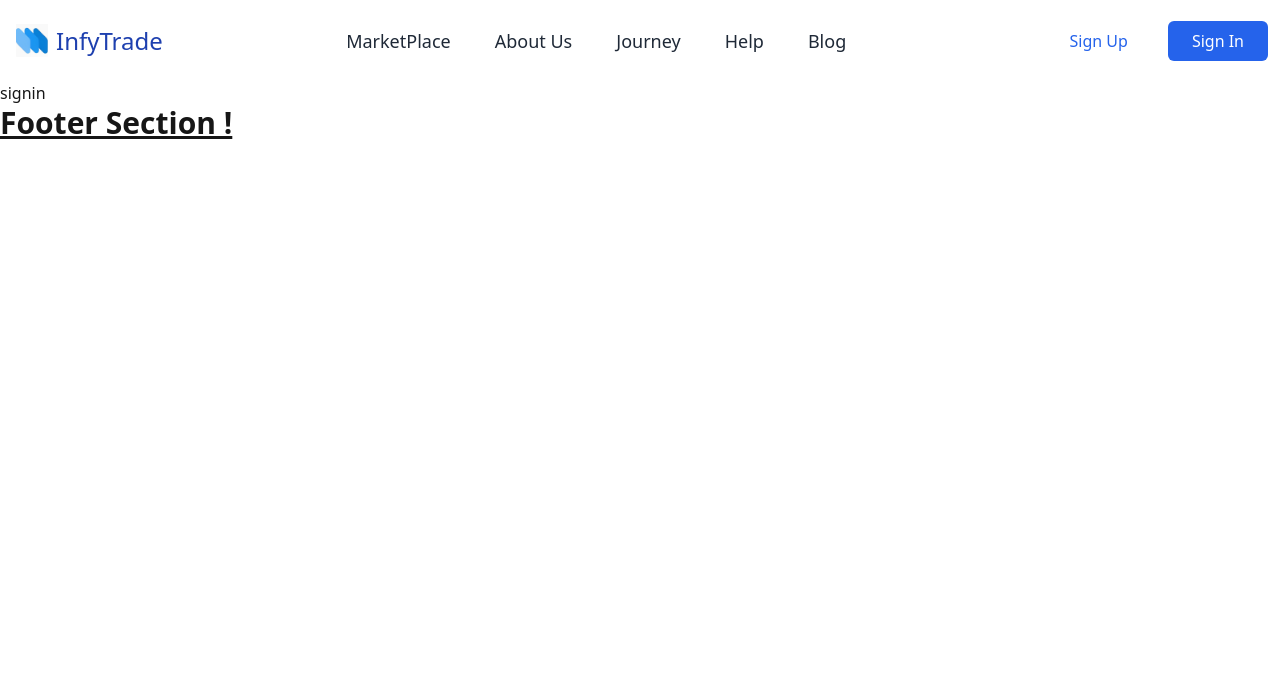
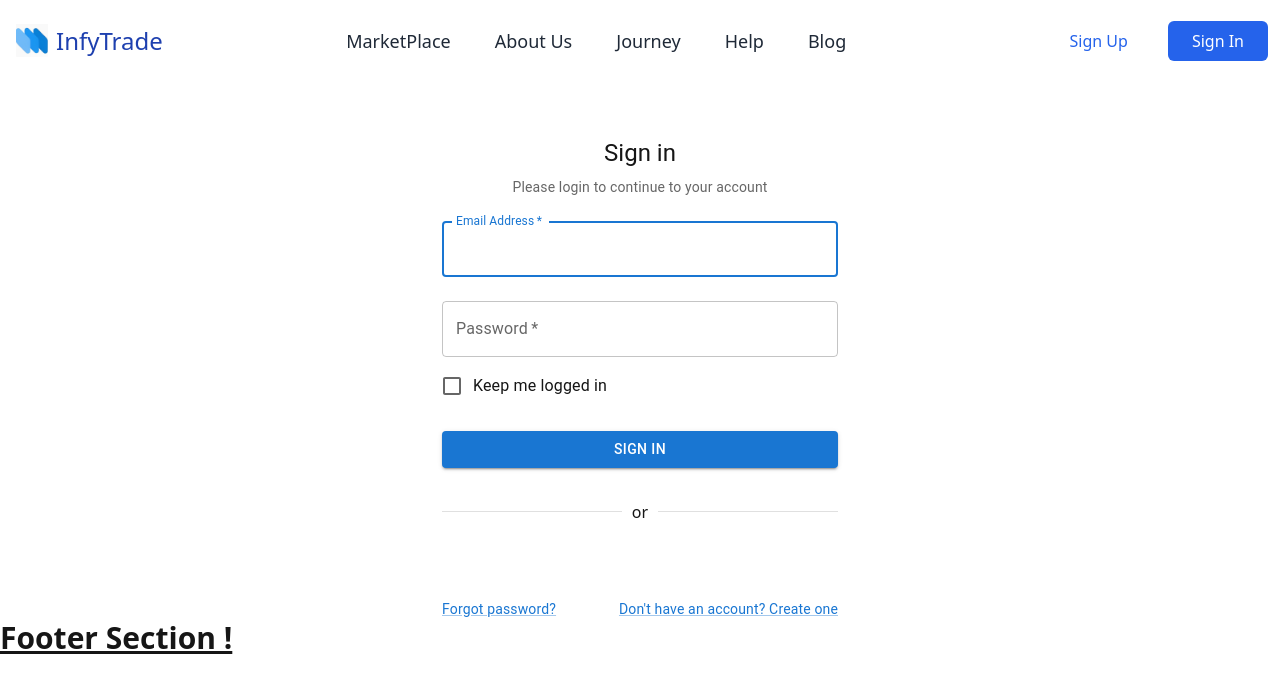
Before and after one commit to karthikreddy-7/InfyTrade, a React (Create React App) app in the folder frontend/infytradefe/: page /signin in a window 1280 px wide. Shown: the top 692 px of the page. Built offline with nearby package versions, Linux system fonts and the light colour scheme.

Commit message:
added signin and signup

```diff
--- a/frontend/infytradefe/package.json
+++ b/frontend/infytradefe/package.json
@@ -3,7 +3,11 @@
   "version": "0.1.0",
   "private": true,
   "dependencies": {
+    "@emotion/react": "^11.13.0",
+    "@emotion/styled": "^11.13.0",
     "@headlessui/react": "^2.1.2",
+    "@mui/material": "^5.16.5",
+    "@react-oauth/google": "^0.12.1",
     "@reduxjs/toolkit": "^2.2.6",
     "@testing-library/jest-dom": "^5.17.0",
     "@testing-library/react": "^13.4.0",
--- a/frontend/infytradefe/src/components/signin.js
+++ b/frontend/infytradefe/src/components/signin.js
@@ -1,10 +1,103 @@
 import React from "react";
+import {
+  Box,
+  Button,
+  Checkbox,
+  Container,
+  FormControlLabel,
+  Grid,
+  Link,
+  TextField,
+  Typography,
+  Divider,
+} from "@mui/material";
+import { GoogleOAuthProvider, GoogleLogin } from '@react-oauth/google';
+
+const clientId = "";
 
 const Signin = () => {
+  const handleGoogleLoginSuccess = (response) => {
+    console.log('Login Success:', response);
+  };
+
+  const handleGoogleLoginFailure = (error) => {
+    console.error('Login Failed:', error);
+  };
+
   return (
-    <>
-      <div>signin</div>
-    </>
+    <GoogleOAuthProvider clientId={clientId}>
+      <Container component="main" maxWidth="xs">
+        <Box
+          sx={{
+            marginTop: 8,
+            display: 'flex',
+            flexDirection: 'column',
+            alignItems: 'center',
+          }}
+        >
+          <Typography component="h1" variant="h5">
+            Sign in
+          </Typography>
+          <Typography variant="body2" color="textSecondary" sx={{ mt: 1 }}>
+            Please login to continue to your account
+          </Typography>
+          <Box component="form" noValidate sx={{ mt: 1 }}>
+            <TextField
+              margin="normal"
+              required
+              fullWidth
+              id="email"
+              label="Email Address"
+              name="email"
+              autoComplete="email"
+              autoFocus
+            />
+            <TextField
+              margin="normal"
+              required
+              fullWidth
+              name="password"
+              label="Password"
+              type="password"
+              id="password"
+              autoComplete="current-password"
+            />
+            <FormControlLabel
+              control={<Checkbox value="remember" color="primary" />}
+              label="Keep me logged in"
+            />
+            <Button
+              type="submit"
+              fullWidth
+              variant="contained"
+              sx={{ mt: 3, mb: 2 }}
+            >
+              Sign In
+            </Button>
+            <Divider sx={{ my: 2 }}>or</Divider>
+            <Box sx={{ mb: 2 }}>
+              <GoogleLogin
+                onSuccess={handleGoogleLoginSuccess}
+                onFailure={handleGoogleLoginFailure}
+                buttonText="Sign in with Google"
+              />
+            </Box>
+            <Grid container>
+              <Grid item xs>
+                <Link href="#" variant="body2">
+                  Forgot password?
+                </Link>
+              </Grid>
+              <Grid item>
+                <Link href="/signup" variant="body2">
+                  {"Don't have an account? Create one"}
+                </Link>
+              </Grid>
+            </Grid>
+          </Box>
+        </Box>
+      </Container>
+    </GoogleOAuthProvider>
   );
 };
 
--- a/frontend/infytradefe/src/components/signup.js
+++ b/frontend/infytradefe/src/components/signup.js
@@ -1,10 +1,98 @@
-import React from "react";
+import React from 'react';
+import {
+  Box,
+  Button,
+  Checkbox,
+  Container,
+  FormControlLabel,
+  Grid,
+  Link,
+  TextField,
+  Typography,
+  Divider,
+} from '@mui/material';
+import { GoogleOAuthProvider, GoogleLogin } from '@react-oauth/google';
+
+const clientId = ' ';
 
 const Signup = () => {
+  const handleGoogleLoginSuccess = (response) => {
+    console.log('Login Success:', response);
+  };
+
+  const handleGoogleLoginFailure = (error) => {
+    console.error('Login Failed:', error);
+  };
+
   return (
-    <>
-      <div>signup</div>
-    </>
+    <GoogleOAuthProvider clientId={clientId}>
+      <Container component="main" maxWidth="xs">
+        <Box
+          sx={{
+            marginTop: 8,
+            display: 'flex',
+            flexDirection: 'column',
+            alignItems: 'center',
+          }}
+        >
+          <Typography component="h1" variant="h5">
+            Sign Up
+          </Typography>
+          <Typography variant="body2" color="textSecondary" sx={{ mt: 1 }}>
+            Sign up to enjoy the features of InfyTrade
+          </Typography>
+          <Box component="form" noValidate sx={{ mt: 1 }}>
+            <TextField
+              margin="normal"
+              required
+              fullWidth
+              id="email"
+              label="Email Address"
+              name="email"
+              autoComplete="email"
+              autoFocus
+            />
+            <TextField
+              margin="normal"
+              required
+              fullWidth
+              name="password"
+              label="Password"
+              type="password"
+              id="password"
+              autoComplete="current-password"
+            />
+            <FormControlLabel
+              control={<Checkbox value="remember" color="primary" />}
+              label="Keep me logged in"
+            />
+            <Button
+              type="submit"
+              fullWidth
+              variant="contained"
+              sx={{ mt: 3, mb: 2, bgcolor: 'primary.dark' }}
+            >
+              Sign Up
+            </Button>
+            <Divider sx={{ my: 2 }}>or</Divider>
+            <Box sx={{ mb: 2 }}>
+              <GoogleLogin
+                onSuccess={handleGoogleLoginSuccess}
+                onFailure={handleGoogleLoginFailure}
+                buttonText="Continue with Google"
+              />
+            </Box>
+            <Grid container>
+              <Grid item>
+                <Link href="#" variant="body2">
+                  {'Already have an account? Sign in'}
+                </Link>
+              </Grid>
+            </Grid>
+          </Box>
+        </Box>
+      </Container>
+    </GoogleOAuthProvider>
   );
 };
 
```
Also changed, not shown: frontend/infytradefe/tailwind.config.js (line endings or trailing spaces), 1 other file (tests, documents, lock files or other folders).
